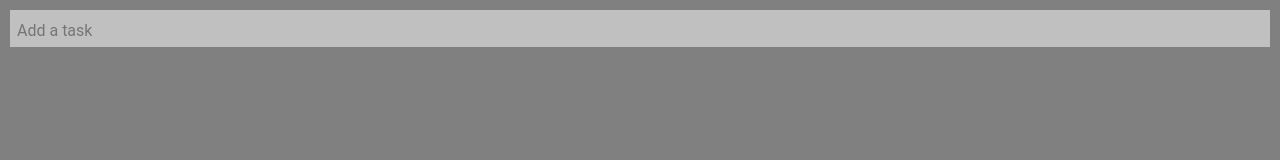
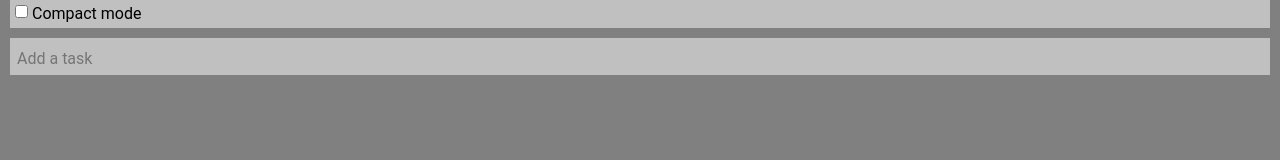
Before and after one commit to Jinjinov/priority-task-list, a plain HTML site: page index.html in a window 1280 px wide. Drawn offline with nearby package versions, Linux system fonts and the light colour scheme.

Commit message:
added compact mode

```diff
--- a/index.css
+++ b/index.css
@@ -44,6 +44,14 @@ button {
     background-color: silver;
     box-sizing: border-box;
 }
+.top-menu {
+    display: inline-block;
+    vertical-align: top; /* solution for space under inline-block */
+    width: 100%;
+    padding: 5px;
+    background-color: silver;
+    box-sizing: border-box;
+}
 .tasks-vue-app {
     min-height: 100%;
     padding: 0 10px;
--- a/index.html
+++ b/index.html
@@ -20,6 +20,10 @@
   <body>
     <!-- The JSON standard specifies that all key/value pairs should be in double quotes. -->
     <div id="app" class="tasks-vue-app">
+      <div class="top-menu">
+        <input type="checkbox" id="compact" v-model="compactMode">
+        <label for="compact">Compact mode</label>
+      </div>
       <div v-on:click="onLeftClick()" v-click-outside="addNewTask" class="task">
         <div class="task-top-row">
           <span v-if="expanded" class="task-top-row-box">
--- a/index.js
+++ b/index.js
@@ -57,24 +57,6 @@ Vue.directive('click-outside', {
   },
 });
 
-//-------------------------------------------------------------------------
-// task-item
-//-------------------------------------------------------------------------
-Vue.component('task-item', {
-  // https://medium.com/js-dojo/7-ways-to-define-a-component-template-in-vuejs-c04e0c72900d
-  // https://sebastiandedeyne.com/posts/2016/dealing-with-templates-in-vue-20
-
-  // https://stackoverflow.com/questions/36170425/detect-click-outside-element/36180348
-  // https://jsfiddle.net/70vm3jrd/1/
-
-  // https://stackoverflow.com/questions/11805352/floatleft-vs-displayinline-vs-displayinline-block-vs-displaytable-cell
-  // https://stackoverflow.com/questions/15172520/advantages-of-using-displayinline-block-vs-floatleft-in-css
-
-  // https://github.com/egoist/vue-autosize-textarea
-  // https://github.com/egoist/vue-autosize-textarea/issues/1
-  // https://github.com/mage3k/vue-autosize
-  // https://github.com/Nerdinacan/vue-autosize-textarea
-
   // TODO:: pwa - chrome developer tools - audit - lighthouse:
   // HTTPS
   // HTTP/2
@@ -125,6 +107,24 @@ Vue.component('task-item', {
 
   // TODO:: menu on top
   // TODO:: compact mode - all in one row - only "Done" button at the end of the row
+
+//-------------------------------------------------------------------------
+// task-item
+//-------------------------------------------------------------------------
+Vue.component('task-item', {
+  // https://medium.com/js-dojo/7-ways-to-define-a-component-template-in-vuejs-c04e0c72900d
+  // https://sebastiandedeyne.com/posts/2016/dealing-with-templates-in-vue-20
+
+  // https://stackoverflow.com/questions/36170425/detect-click-outside-element/36180348
+  // https://jsfiddle.net/70vm3jrd/1/
+
+  // https://stackoverflow.com/questions/11805352/floatleft-vs-displayinline-vs-displayinline-block-vs-displaytable-cell
+  // https://stackoverflow.com/questions/15172520/advantages-of-using-displayinline-block-vs-floatleft-in-css
+
+  // https://github.com/egoist/vue-autosize-textarea
+  // https://github.com/egoist/vue-autosize-textarea/issues/1
+  // https://github.com/mage3k/vue-autosize
+  // https://github.com/Nerdinacan/vue-autosize-textarea
 
   // https://codingexplained.com/coding/front-end/vue-js/accessing-dom-refs
 
@@ -242,7 +242,8 @@ new Vue({
       selectedTaskKey: -1,
       newTaskText: '',
       newTaskFactor: 1,
-      expanded: false
+      expanded: false,
+      compactMode: false
     },
     //-------------------------------------------------------------------------
     // pouchdb
```
